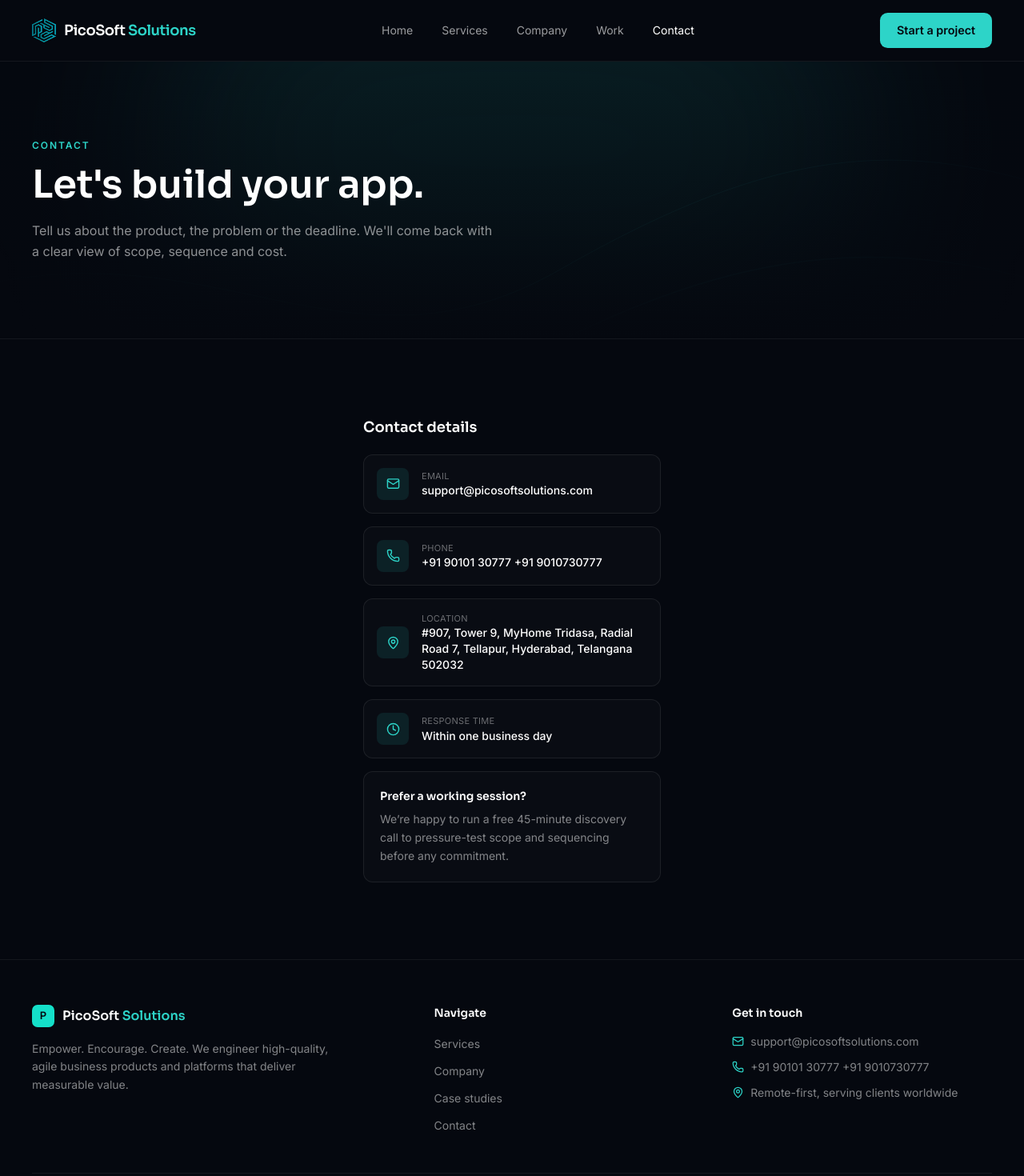
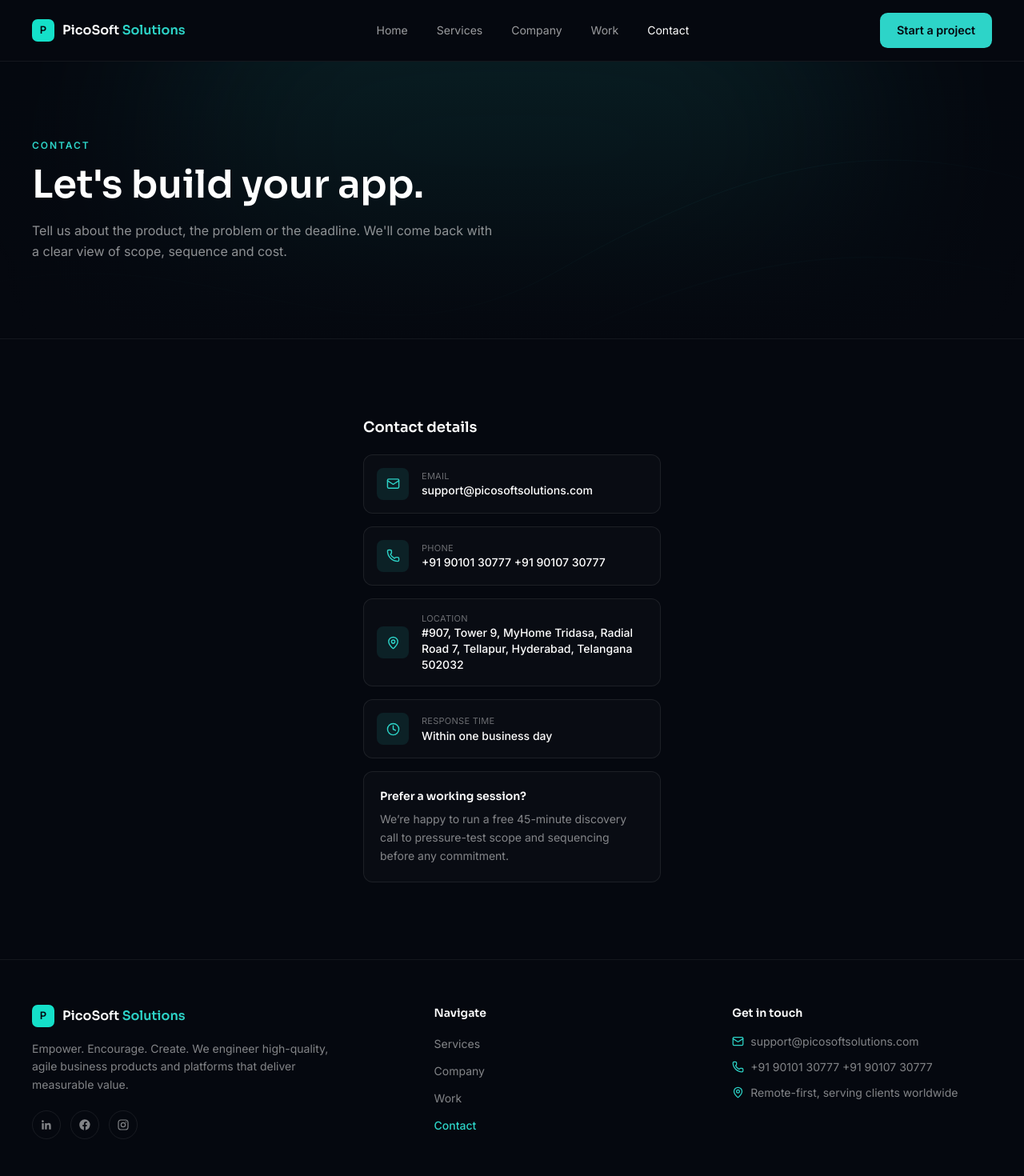
Before and after one commit to PicosoftSolution/picosoftsolutions-website, a React (Vite) app: page /contact in a window 1280 px wide. Shown: the top 1470 px of the page at 80% size. Built offline with nearby package versions, Linux system fonts and the light colour scheme; the HTML template or start-up script is replaced by a standard one.

Commit message:
logo updates

```diff
--- a/src/components/Footer.tsx
+++ b/src/components/Footer.tsx
@@ -1,14 +1,57 @@
-import { Link } from "react-router-dom";
+import { Link, useLocation } from "react-router-dom";
 import { Mail, Phone, MapPin } from "lucide-react";
 
 const NAVIGATE = [
   { href: "/services", label: "Services" },
   { href: "/company", label: "Company" },
-  { href: "/work", label: "Case studies" },
+  { href: "/work", label: "Work" },
   { href: "/contact", label: "Contact" },
 ];
 
-// Inline logo mark — no external file needed, so it never breaks.
+function LinkedinIcon(props: React.SVGProps<SVGSVGElement>) {
+  return (
+    <svg viewBox="0 0 24 24" fill="currentColor" {...props}>
+      <path d="M20.45 20.45h-3.56v-5.57c0-1.33-.02-3.04-1.85-3.04-1.86 0-2.15 1.45-2.15 2.94v5.67H9.34V9h3.42v1.56h.05c.48-.9 1.64-1.85 3.38-1.85 3.6 0 4.27 2.37 4.27 5.46v6.28zM5.34 7.43a2.07 2.07 0 1 1 0-4.13 2.07 2.07 0 0 1 0 4.13zM7.12 20.45H3.55V9h3.57v11.45z" />
+    </svg>
+  );
+}
+
+function FacebookIcon(props: React.SVGProps<SVGSVGElement>) {
+  return (
+    <svg viewBox="0 0 24 24" fill="currentColor" {...props}>
+      <path d="M22 12.06C22 6.5 17.52 2 11.94 2S1.88 6.5 1.88 12.06c0 5.02 3.66 9.18 8.44 9.94v-7.03H7.9v-2.91h2.42V9.85c0-2.39 1.42-3.71 3.6-3.71 1.04 0 2.13.19 2.13.19v2.35h-1.2c-1.18 0-1.55.74-1.55 1.5v1.8h2.64l-.42 2.91h-2.22V22c4.78-.76 8.44-4.92 8.44-9.94z" />
+    </svg>
+  );
+}
+
+function InstagramIcon(props: React.SVGProps<SVGSVGElement>) {
+  return (
+    <svg viewBox="0 0 24 24" fill="none" stroke="currentColor" strokeWidth="1.8" {...props}>
+      <rect x="3" y="3" width="18" height="18" rx="5" />
+      <circle cx="12" cy="12" r="4" />
+      <circle cx="17.2" cy="6.8" r="1.1" fill="currentColor" stroke="none" />
+    </svg>
+  );
+}
+
+const SOCIALS = [
+  {
+    href: "https://www.linkedin.com/in/pico-soft-solutions-1a0297230",
+    label: "LinkedIn",
+    icon: LinkedinIcon,
+  },
+  {
+    href: "https://www.facebook.com/profile.php?id=61556809764877",
+    label: "Facebook",
+    icon: FacebookIcon,
+  },
+  {
+    href: "https://www.instagram.com/picosoftsolutions/",
+    label: "Instagram",
+    icon: InstagramIcon,
+  },
+];
+
 function LogoMark() {
   return (
     <svg
@@ -37,6 +80,8 @@ function LogoMark() {
 
 export default function Footer() {
   const year = new Date().getFullYear();
+  const { pathname } = useLocation();
+
   return (
     <footer className="border-t border-white/[0.06] bg-[#05080f]">
       <div className="mx-auto max-w-page px-6 py-14 lg:px-10">
@@ -52,6 +97,24 @@ export default function Footer() {
               Empower. Encourage. Create. We engineer high-quality, agile
               business products and platforms that deliver measurable value.
             </p>
+
+            <div className="mt-5 flex items-center gap-3">
+              {SOCIALS.map((item) => {
+                const Icon = item.icon;
+                return (
+                  <a
+                    key={item.label}
+                    href={item.href}
+                    target="_blank"
+                    rel="noopener noreferrer"
+                    aria-label={item.label}
+                    className="flex h-9 w-9 items-center justify-center rounded-full border border-white/[0.08] text-white/50 transition-colors hover:border-teal/40 hover:text-teal"
+                  >
+                    <Icon className="h-4 w-4" />
+                  </a>
+                );
+              })}
+            </div>
           </div>
 
           <div>
@@ -59,16 +122,24 @@ export default function Footer() {
               Navigate
             </h4>
             <ul className="mt-4 space-y-2.5">
-              {NAVIGATE.map((item) => (
+              {NAVIGATE.map((item) => {
+                const isActive =
+                  pathname === item.href || pathname.startsWith(`${item.href}/`);
+                return (
                   <li key={item.href}>
                     <Link
                       to={item.href}
-                    className="text-sm text-white/50 transition-colors hover:text-teal"
+                      className={`text-sm transition-colors ${
+                        isActive
+                          ? "text-teal font-medium"
+                          : "text-white/50 hover:text-teal"
+                      }`}
                     >
                       {item.label}
                     </Link>
                   </li>
-              ))}
+                );
+              })}
             </ul>
           </div>
 
@@ -83,7 +154,7 @@ export default function Footer() {
               </li>
               <li className="flex items-center gap-2 text-sm text-white/50">
                 <Phone size={15} className="text-teal shrink-0" />
-                +91 90101 30777 +91 9010730777
+                +91 90101 30777 +91 90107 30777
               </li>
               <li className="flex items-center gap-2 text-sm text-white/50">
                 <MapPin size={15} className="text-teal shrink-0" />
--- a/src/components/Header.tsx
+++ b/src/components/Header.tsx
@@ -9,6 +9,32 @@ const NAV_LINKS = [
   { href: "/work", label: "Work" },
   { href: "/contact", label: "Contact" },
 ];
+
+function LogoMark() {
+  return (
+    <svg
+      width="28"
+      height="28"
+      viewBox="0 0 28 28"
+      className="h-7 w-7 shrink-0"
+      aria-hidden="true"
+    >
+      <rect width="28" height="28" rx="7" fill="#14E0C9" />
+      <text
+        x="50%"
+        y="52%"
+        textAnchor="middle"
+        dominantBaseline="middle"
+        fontFamily="inherit"
+        fontWeight="700"
+        fontSize="13"
+        fill="#05080f"
+      >
+        P
+      </text>
+    </svg>
+  );
+}
 
 export default function Header() {
   const { pathname } = useLocation();
@@ -35,18 +61,12 @@ export default function Header() {
       }`}
     >
       <div className="mx-auto flex max-w-page items-center justify-between px-6 py-4 lg:px-10">
-        <Link to="/" className="flex items-center gap-2.5 shrink-0">
-          <img
-            src="/logo-mark.png"
-            alt="PicoSoft Solutions logo"
-            width={30}
-            height={30}
-            className="h-[30px] w-[30px]"
-          />
-          <span className="font-display text-lg font-semibold tracking-tight text-white">
-            PicoSoft<span className="text-teal"> Solutions</span>
-          </span>
-        </Link>
+        <Link to="/" className="flex items-center gap-2.5">
+                      <LogoMark />
+                      <span className="font-display text-base font-semibold text-white">
+                        PicoSoft <span className="text-teal">Solutions</span>
+                      </span>
+                    </Link>
 
         <nav className="hidden items-center gap-9 md:flex">
           {NAV_LINKS.map((link) => {
--- a/src/components/RouteLoader.tsx
+++ b/src/components/RouteLoader.tsx
@@ -1,5 +1,31 @@
 import { useLocation } from "react-router-dom";
 import { useEffect, useState } from "react";
+
+function LogoMark() {
+  return (
+    <svg
+      width="28"
+      height="28"
+      viewBox="0 0 28 28"
+      className="h-7 w-7 shrink-0"
+      aria-hidden="true"
+    >
+      <rect width="28" height="28" rx="7" fill="#14E0C9" />
+      <text
+        x="50%"
+        y="52%"
+        textAnchor="middle"
+        dominantBaseline="middle"
+        fontFamily="inherit"
+        fontWeight="700"
+        fontSize="13"
+        fill="#05080f"
+      >
+        P
+      </text>
+    </svg>
+  );
+}
 
 export default function RouteLoader() {
   const { pathname } = useLocation();
@@ -21,13 +47,10 @@ export default function RouteLoader() {
 
   return (
     <div className="fixed inset-0 z-[9999] flex items-center justify-center bg-[#05080f]/90 backdrop-blur-sm">
-      <img
-        src="/logo-mark.png"
-        alt="Loading"
-        width={56}
-        height={56}
-        className="h-14 w-14 animate-spin-slow"
-      />
+      <div className="relative h-14 w-14 flex items-center justify-center">
+        <div className="absolute inset-0 rounded-full border-4 border-[#14E0C9]/20 border-t-[#14E0C9] animate-spin" />
+        <LogoMark />
+      </div>
     </div>
   );
 }
--- a/src/pages/Contact.tsx
+++ b/src/pages/Contact.tsx
@@ -12,7 +12,7 @@ const DETAILS = [
   {
     icon: Phone,
     label: "PHONE",
-    value: "+91 90101 30777  +91 9010730777",
+    value: "+91 90101 30777  +91 90107 30777",
   },
   {
     icon: MapPin,
```
Lines whose indentation alone changed are shown as unchanged.
